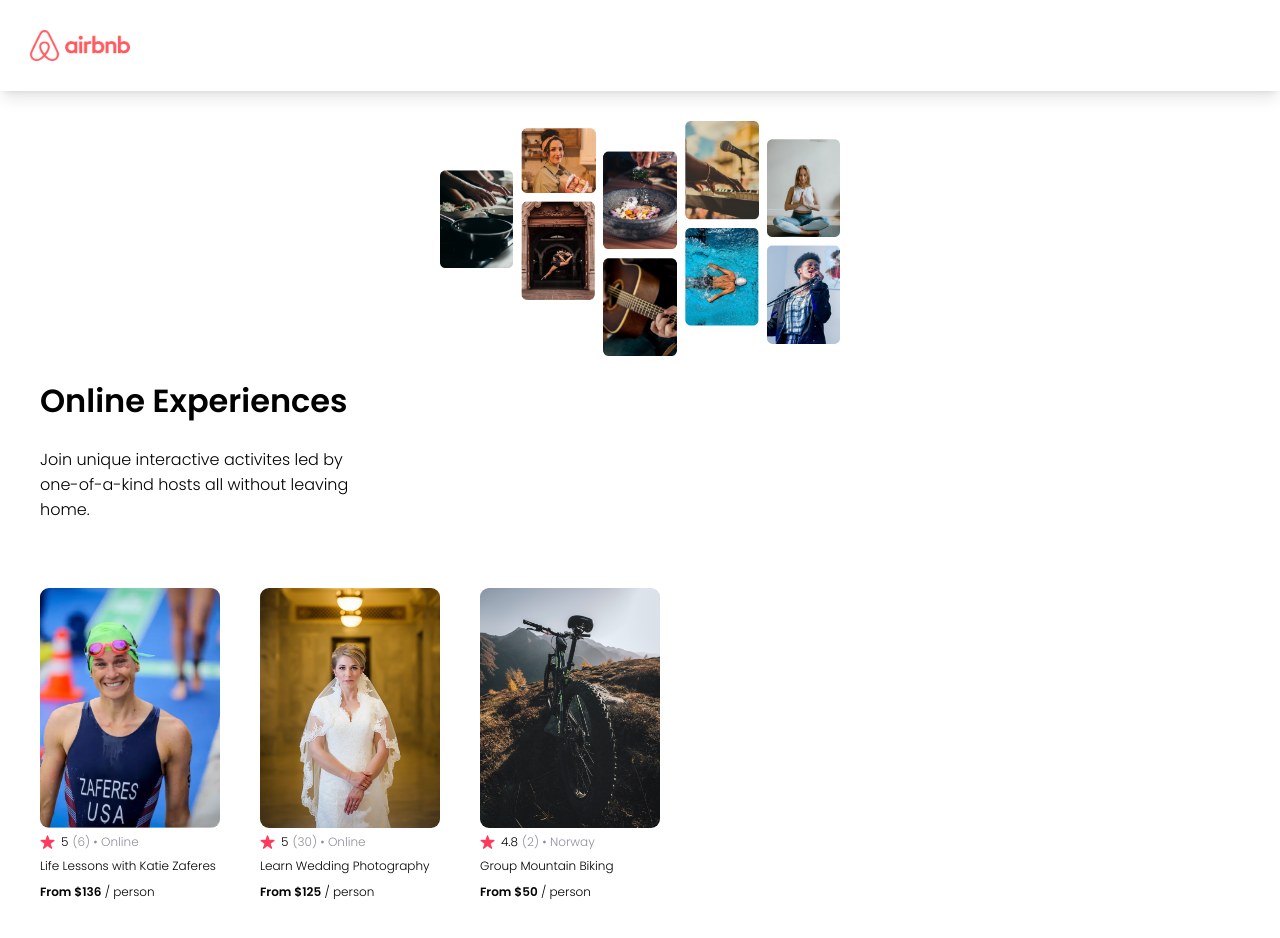
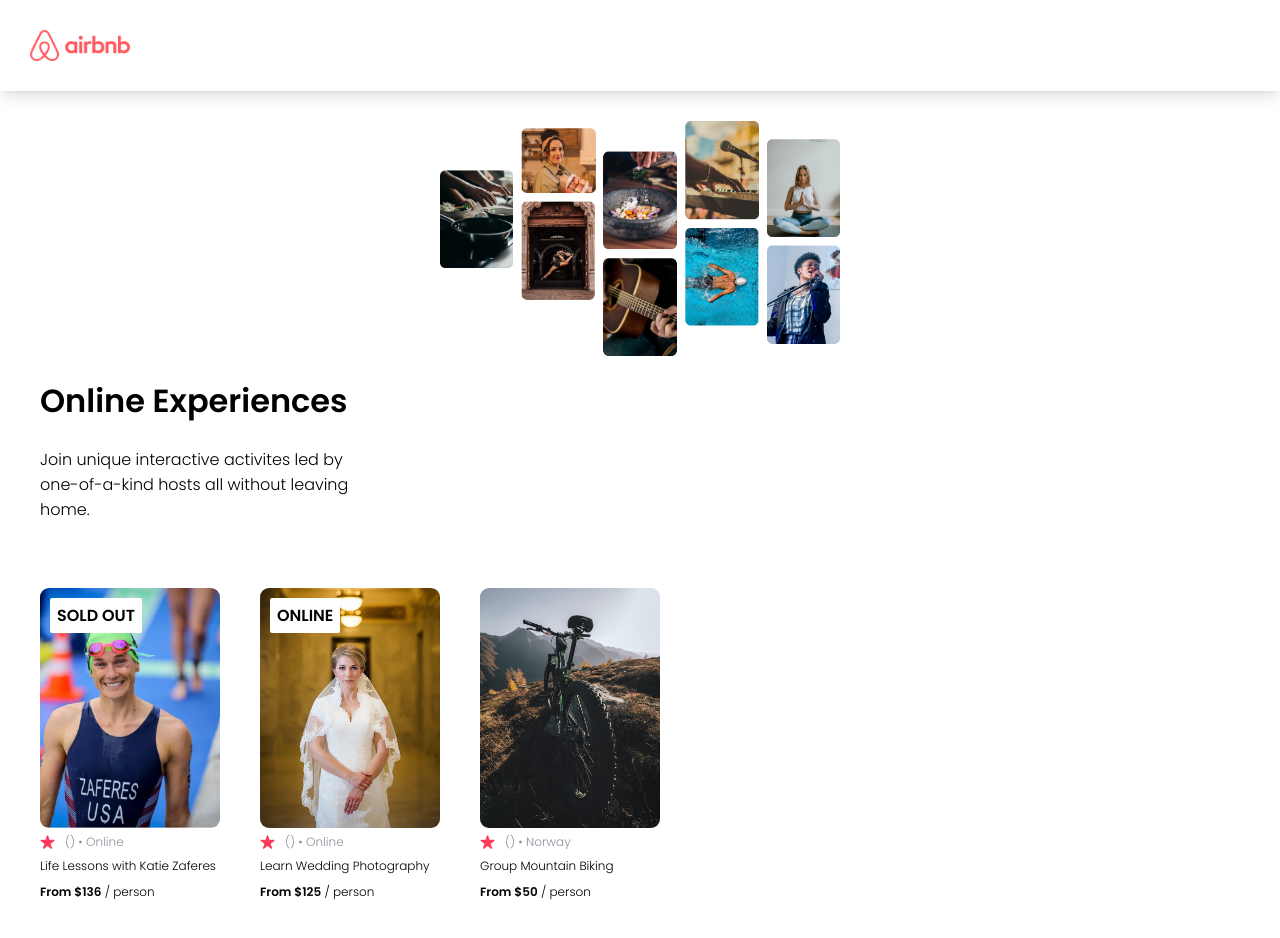
Before and after one commit to hewittaj/react-airbnb-experiences-clone, a React (Vite) app: page / in a window 1280 px wide. Built offline with nearby package versions, Linux system fonts and the light colour scheme.

Commit message:
adjust card to pass objects

```diff
--- a/src/App.jsx
+++ b/src/App.jsx
@@ -9,16 +9,7 @@ function App() {
     return (
       <Card
         key={data.id} // Must have key to get rid of warning
-        id={data.id}
-        title={data.title}
-        description={data.description}
-        price={data.price}
-        img={data.coverImg}
-        stats={data.stats}
-        rating={data.stats.rating}
-        reviewCount={data.stats.reviewCount}
-        location={data.location}
-        openSpots={data.openSpots}
+        item={data}
       />
     )
   })
--- a/src/components/Card.jsx
+++ b/src/components/Card.jsx
@@ -2,18 +2,25 @@ import React from 'react';
 import star from '../assets/star.png'
 
 function Card(props) {
+    let badgeText
+    if (props.item.openSpots === 0) {
+        badgeText = "SOLD OUT"
+    } else if (props.item.location === "Online") {
+        badgeText = "ONLINE"
+    }
     return (
         <div className='card'>
-            <img src={`./src/assets/${props.img}`} className='card-photo'/>
+           {badgeText && <div className='card-badge'>{badgeText}</div>}
+            <img src={`./src/assets/${props.item.coverImg}`} className='card-photo'/>
             <div className='card-details'>
                 <div className='card-rating-info'>
                     <img src={star} id='card-star'/>
-                    <p className='card-rating'>{props.rating}</p>
-                    <p className='card-rating-count-and-location'>({props.reviewCount})
-                     &bull; {props.location}</p>
+                    <p className='card-rating'>{props.item.rating}</p>
+                    <p className='card-rating-count-and-location'>({props.item.reviewCount})
+                     &bull; {props.item.location}</p>
                 </div>
-                <p>{props.title}</p>
-                <p><b>From ${props.price}</b> / person</p>
+                <p>{props.item.title}</p>
+                <p><b>From ${props.item.price}</b> / person</p>
             </div>
 
         </div>
--- a/src/index.css
+++ b/src/index.css
@@ -13,6 +13,17 @@ body {
 .card {
     padding-bottom: 30px;
     padding-left: 40px;
+    position: relative;
+}
+
+.card-badge{
+    background-color: white;
+    border-radius: 2px;
+    font-weight: bold;
+    left: 50px;
+    padding: 5px 7px;
+    position: absolute;
+    top: 10px;
 }
 
 .card-details {
```
